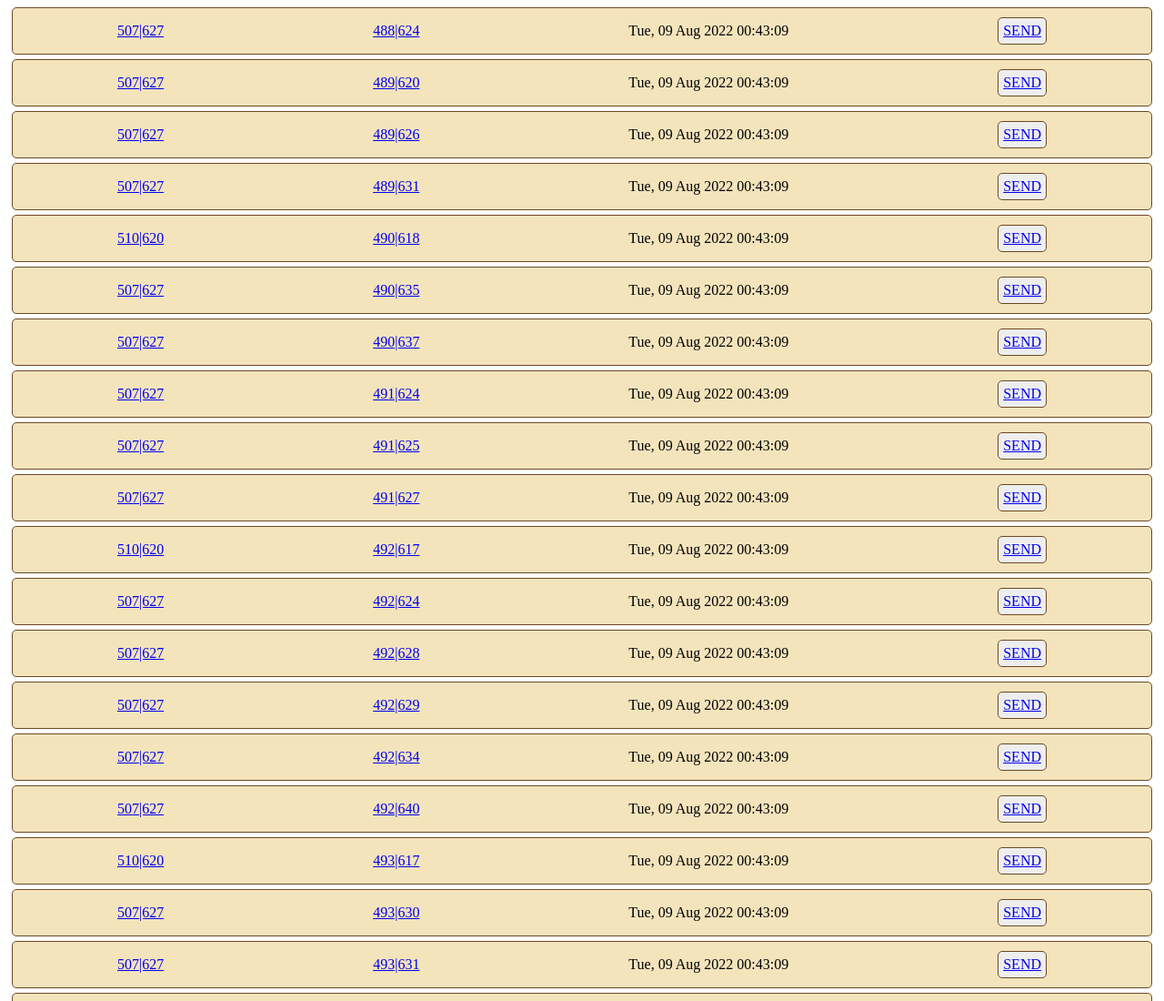
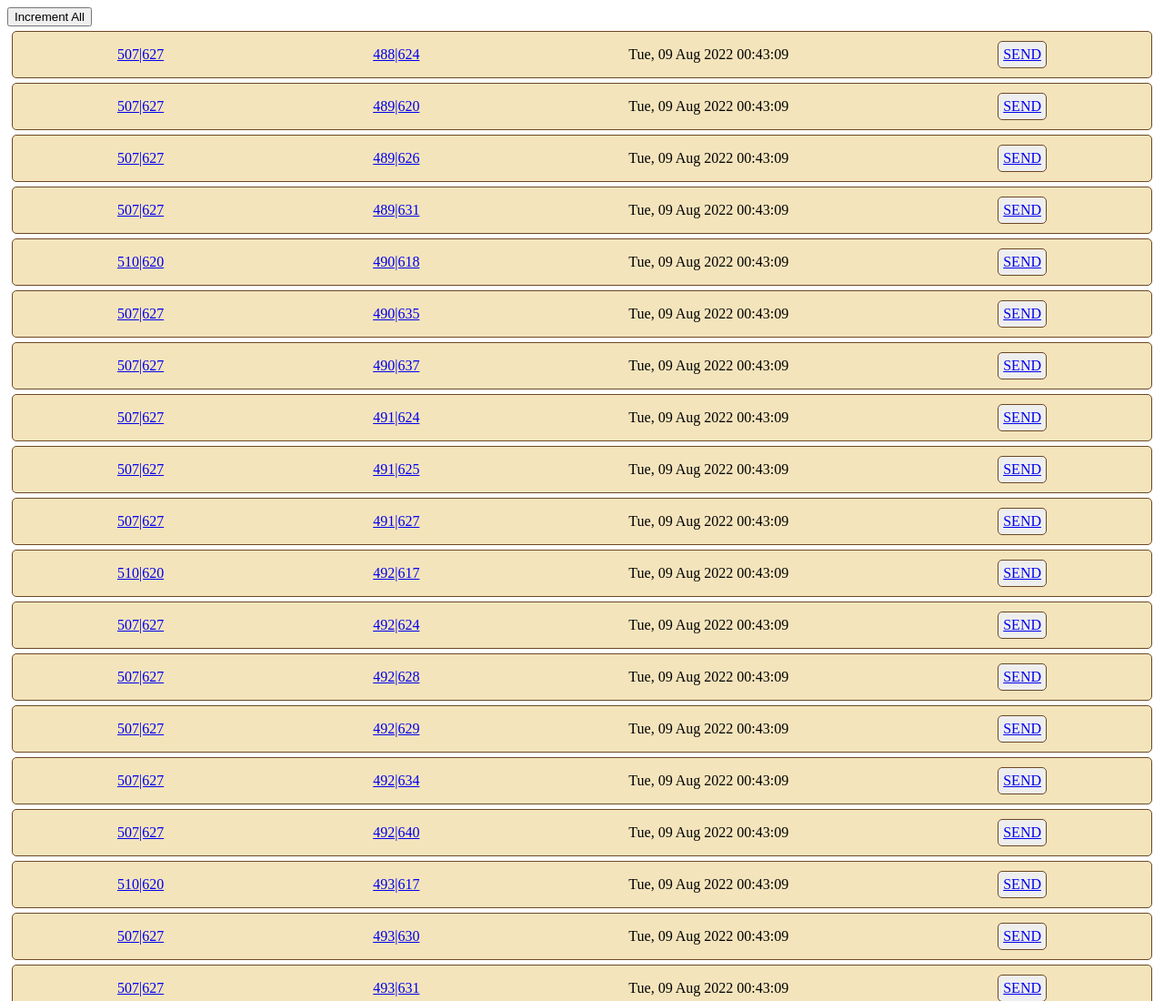
Before and after one commit to l-schuurman/tw, a plain HTML site: page FarmHelper/index.html in a window 1280 px wide. Shown: the top 1100 px of the page at 91% size. Drawn offline with Linux system fonts and the light colour scheme.

Commit message:
Updated HTML to include increment button

```diff
--- a/FarmHelper/index.html
+++ b/FarmHelper/index.html
@@ -4,6 +4,9 @@
     <link rel="stylesheet" href="main.css">
 </head>
 <body>
+    <div id="header">
+        <button onclick="addLaunchToAll()">Increment All</button>
+    </div>
 <div id="villageList">
 
 </div>
```
